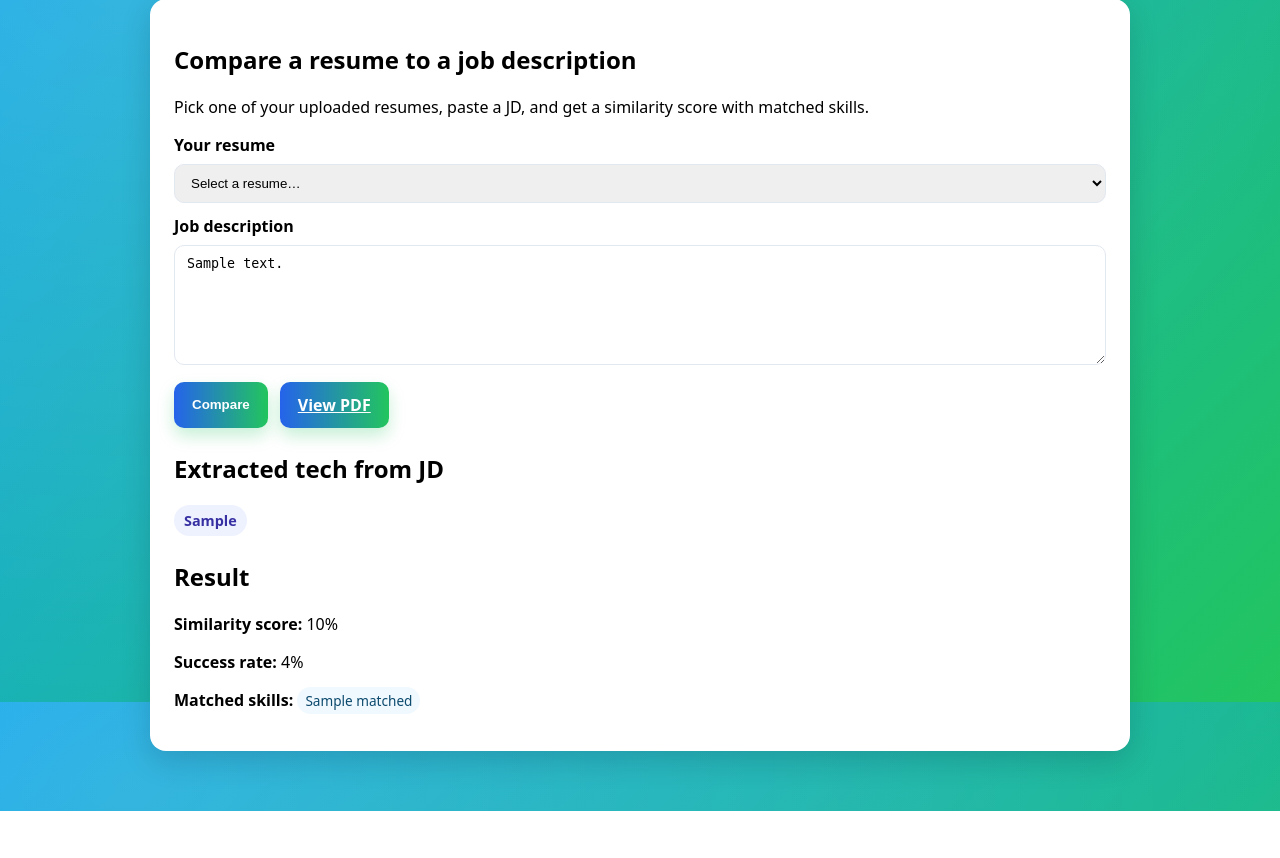
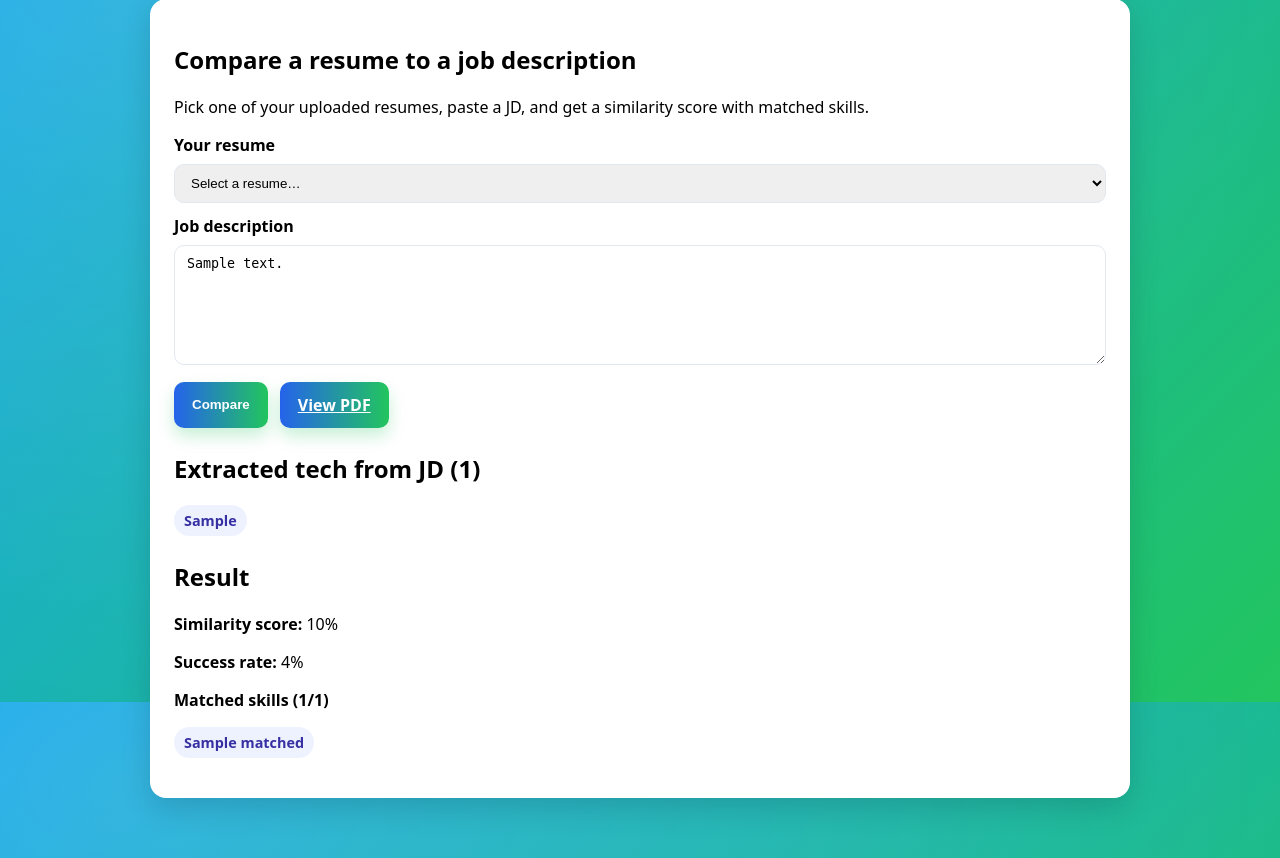
Before and after one commit to emiliell/MatchWise, a Flask app: template templates/candidate_compare.html in a window 1280 px wide. Shown: the part 98-956 px from the top of the page. Before the commit the page ends 909 px from the top, so only its background shows below. Run offline with Flask 3, Linux system fonts and the light colour scheme; the template is opened without the code that fills it: most values are stand-ins (such as "Sample title", 1, 10 or a date in 2020); some libraries are stand-ins or nearby versions.

Commit message:
Update candidate_compare.html skills display

```diff
--- a/templates/candidate_compare.html
+++ b/templates/candidate_compare.html
@@ -56,6 +56,12 @@
     .chip { background:#eef2ff; color:#3730a3; padding:6px 10px; border-radius:999px; font-weight:600; font-size:.9rem }
     .badge { background:#f0f9ff; color:#0c4a6e; border-radius:999px; padding:4px 8px; font-size:.85rem; margin-right:6px }
     .row { display:flex; gap:12px; align-items:center; flex-wrap:wrap }
+
+    .skills { display:flex; flex-wrap:wrap; gap:6px; }
+    .inline-more { display:inline-block; margin-left:6px; }
+    .inline-more > summary { cursor:pointer; display:inline; list-style:none; color:#0f766e; font-weight:700; }
+    .inline-more > summary::-webkit-details-marker { display:none; }
+    .skills-all { margin-top:8px; background:#f8fafc; border:1px solid #e2e8f0; border-radius:10px; padding:8px; max-width:720px; }
   </style>
 </head>
 <body>
@@ -106,11 +112,23 @@
       </form>
 
       {% if jd_tech %}
-        <h2 style="margin-top:24px">Extracted tech from JD</h2>
-        <div class="chips">
-          {% for t in jd_tech %}
-            <span class="chip">{{ t }}</span>
+        <h2 style="margin-top:24px">Extracted tech from JD ({{ jd_tech|length }})</h2>
+        {% set maxn = 10 %}
+        <div class="skills">
+          {% for s in jd_tech[:maxn] %}
+            <span class="chip">{{ s }}</span>
           {% endfor %}
+
+          {% if jd_tech|length > maxn %}
+            <details class="inline-more">
+              <summary>+{{ jd_tech|length - maxn }} more</summary>
+              <div class="skills skills-all">
+                {% for s in jd_tech %}
+                  <span class="chip">{{ s }}</span>
+                {% endfor %}
+              </div>
+            </details>
+          {% endif %}
         </div>
       {% endif %}
 
@@ -119,10 +137,24 @@
         <p><strong>Similarity score:</strong> {{ result.score }}%</p>
         <p><strong>Success rate:</strong> {{ result.success_rate }}%</p>
         <p>
-            <strong>Matched skills:</strong>
-            {% if result.matched and result.matched|length > 0 %}
-            {% for s in result.matched %}<span class="badge">{{ s }}</span>{% endfor %}
-            {% else %} — {% endif %}
+            <strong>Matched skills ({{ result.matched|length }}/{{ jd_tech|length }})</strong>
+            {% set maxm = 10 %}
+            <div class="skills">
+              {% for s in result.matched[:maxm] %}
+                <span class="chip">{{ s }}</span>
+              {% endfor %}
+
+              {% if result.matched|length > maxm %}
+                <details class="inline-more">
+                  <summary>+{{ result.matched|length - maxm }} more</summary>
+                  <div class="skills skills-all">
+                    {% for s in result.matched %}
+                      <span class="chip">{{ s }}</span>
+                    {% endfor %}
+                  </div>
+                </details>
+              {% endif %}
+            </div>
         </p>
       {% endif %}
     </section>
```
